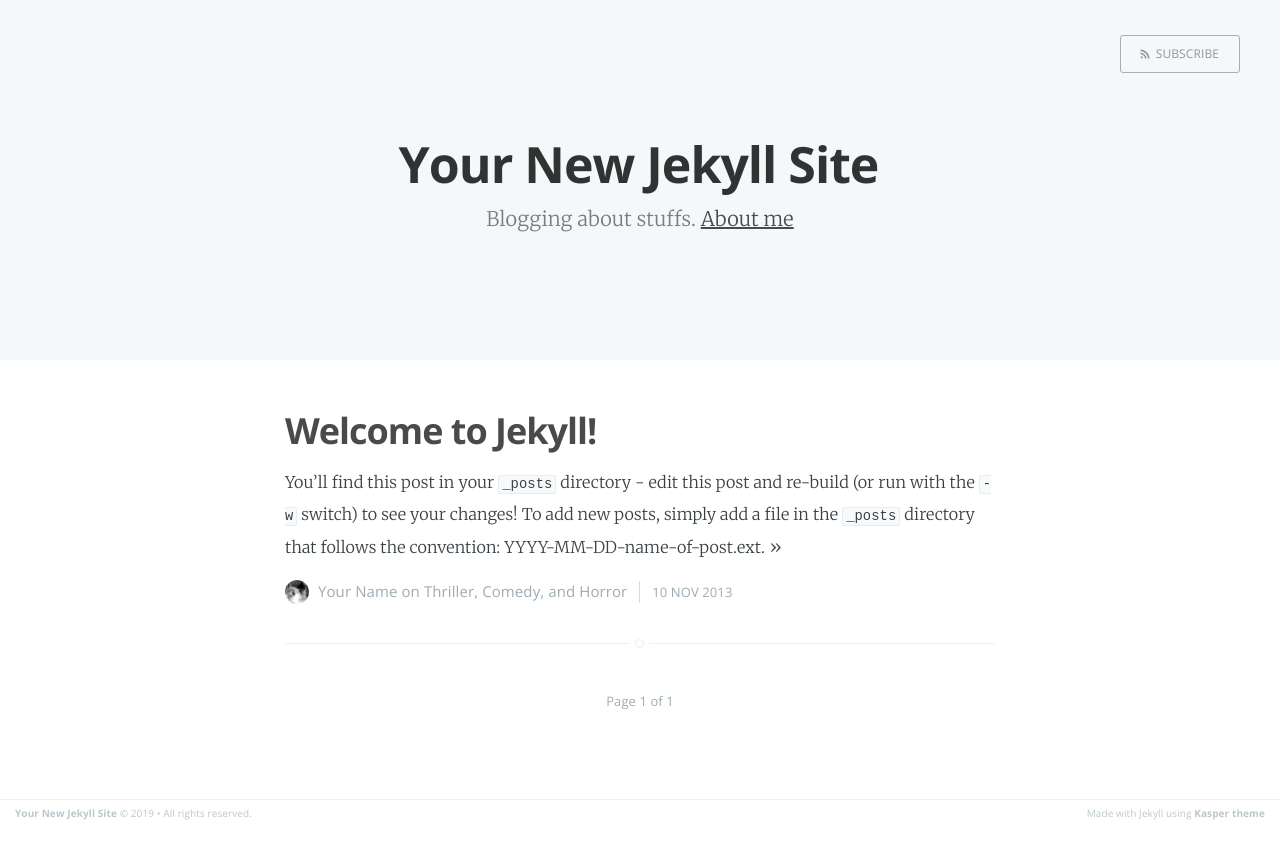
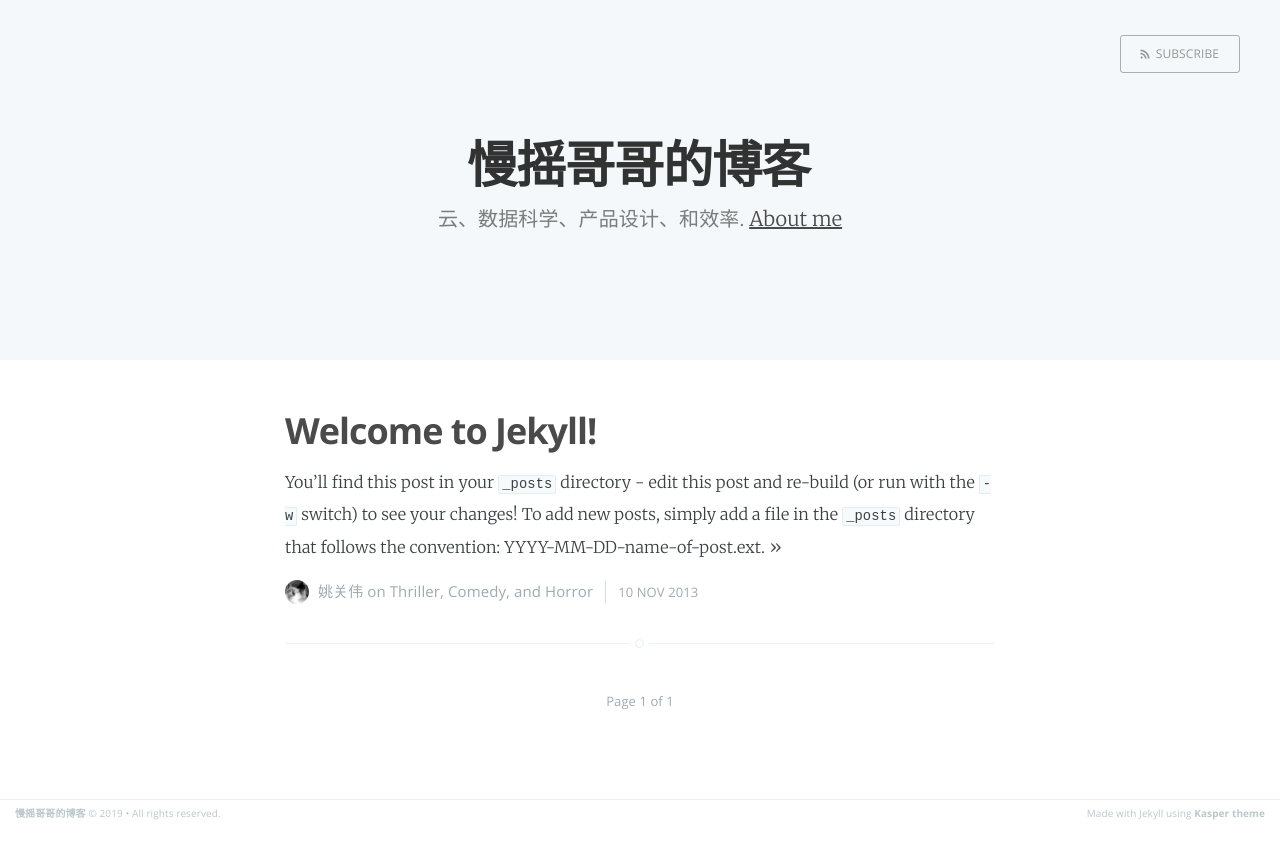
Before and after one commit to aaronyao/aaronyao.github.io, a Jekyll site: the page built from index.html, in a window 1280 px wide. Shown: the top 859 px of the page. Built offline with Jekyll 4.4.1, drawn with Linux system fonts in a browser that asks for light colours; the list of posts is cut into pages by our own code.

Commit message:
Test commit.

```diff
--- a/_config.yml
+++ b/_config.yml
@@ -1,6 +1,6 @@
-name: Your New Jekyll Site
-description: Blogging about stuffs
-meta_description: "Your New Jekyll Site, Blogging about stuffs"
+name: 慢摇哥哥的博客
+description: 云、数据科学、产品设计、和效率
+meta_description: "云、数据科学、产品设计、和效率"
 
 markdown: kramdown
 highlighter: pygments
@@ -12,5 +12,5 @@ google_analytics: 'UA-XXXXXXXX-X'
 gems: [jekyll-paginate]
 
 # Details for the RSS feed generator
-url:            'blog url'
-author:         'Your Name'
+url:            'https://'
+author:         '姚关伟'
```
